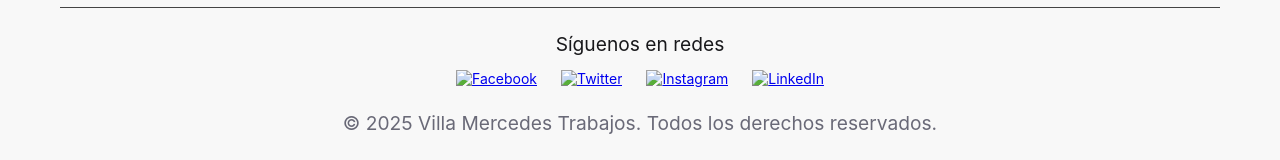
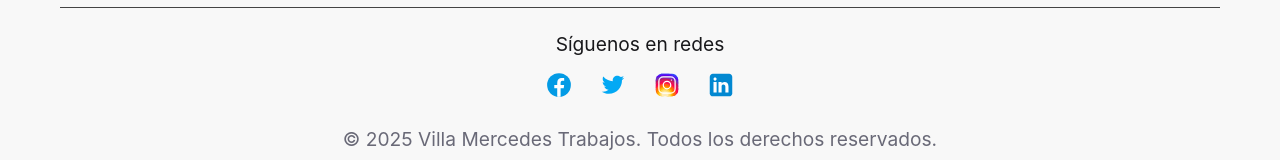
Before and after one commit to Frankolucero/vmtrabajos, a plain HTML site: page index.html in a window 1280 px wide. Shown: the part 1021-1181 px from the top of the page. Drawn offline with Linux system fonts and the light colour scheme; files whose address does not match are found by name.

Commit message:
Update index.html

```diff
--- a/index.html
+++ b/index.html
@@ -127,10 +127,10 @@
     <div class="footer-social">
       <p>Síguenos en redes</p>
       <div class="social-icons">
-        <a href="#"><img src="/PROYECTO DIAS 9 ANTERIORMENTE/icons/facebook.svg" alt="Facebook"></a>
-        <a href="#"><img src="/PROYECTO DIAS 9 ANTERIORMENTE/icons/twitter.svg" alt="Twitter"></a>
-        <a href="#"><img src="/PROYECTO DIAS 9 ANTERIORMENTE/icons/instagram.svg" alt="Instagram"></a>
-        <a href="#"><img src="/PROYECTO DIAS 9 ANTERIORMENTE/icons/linkedin.svg" alt="LinkedIn"></a>
+        <a href="#"><img src="icons/facebook.svg" alt="Facebook"></a>
+        <a href="#"><img src="icons/twitter.svg" alt="Twitter"></a>
+        <a href="#"><img src="icons/instagram.svg" alt="Instagram"></a>
+        <a href="#"><img src="icons/linkedin.svg" alt="LinkedIn"></a>
       </div>
     </div>
 
```
